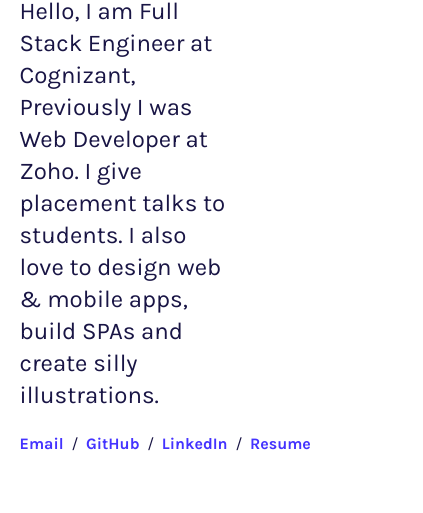
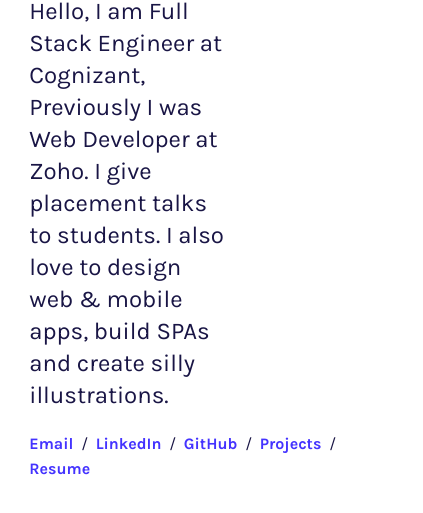
Before and after one commit to rubanthilak/rubanthilak.github.io, a website built with webpack: page index.html in a window 390 px wide. Shown: the part 403-916 px from the top of the page, 423 px wide, since content can reach past the window. Built offline with nearby package versions, Linux system fonts and the light colour scheme.

Commit message:
trying to publish 😪

```diff
--- a/index.html
+++ b/index.html
@@ -10,8 +10,8 @@
     <title>Ruban Thilak</title>
 </head>
 <body>
-    <div class="container">
-        <section class="home">
+    <div class="container home">
+        <section>
            <div class="hero-container">
                <div class="hero-title">
                     <h1>Ruban Thilak<span id="theme-switch" class="theme-switch">. <span class="tooltip">Click me.</span></span></h1>
@@ -32,13 +32,19 @@
                         &nbsp;/&nbsp;
                         <span>
                             <a href="">
+                                LinkedIn
+                            </a>
+                        </span>
+                        &nbsp;/&nbsp;
+                        <span>
+                            <a href="">
                                 GitHub
                             </a>
                         </span>
                         &nbsp;/&nbsp;
                         <span>
                             <a href="">
-                                LinkedIn
+                                Projects
                             </a>
                         </span>
                         &nbsp;/&nbsp;
@@ -51,24 +57,24 @@
                </div>
            </div>
         </section>
-        <section class="home">
+        <!-- <section>
             <div class="work-container flex">
                 <div class="work-content">
                     <div class="work-title">
-
+                        <h1>Movie Buff</h1>
                     </div>
                     <div class="work-para">
-
+                        <p>Movie Buff SPA created using Vanilla JavaScript and OMDb API.</p>
                     </div>
                     <div class="work-btn">
-
+                        Visit Site
                     </div>
                 </div>
                 <div class="work-hero">
 
                 </div>
             </div>
-        </section>
+        </section> -->
     </div>
 </body>
 </html>
--- a/webpack/sass/home.scss
+++ b/webpack/sass/home.scss
@@ -1,6 +1,4 @@
 .home {
-    height:100vh;
-
     .theme-switch{
         cursor: pointer;
         position: relative;
@@ -26,7 +24,7 @@
     }
 
     .hero-container{
-        margin-top: 150px;
+        padding: 150px 0px;
     }
 
     .hero-title{
--- a/webpack/sass/theme.scss
+++ b/webpack/sass/theme.scss
@@ -20,7 +20,6 @@
     margin: 0px;
     padding: 0px;
     background-color: var(--background-color);
-    height: 100px;
     font-family: var(--font-family);
     color: var(--primary-text-color);
     transition: all 0.9s;
@@ -48,16 +47,28 @@
     cursor: pointer;
 }
 
+section{
+    height: 100vh;
+    min-height: 700px;
+    max-height: 900px;
+
+    @media screen and (max-width:1040px) {
+        height: auto;
+        min-height: auto;
+        max-height: auto;
+    }
+}
+
 .container{
     width: 1200px;
     margin: 0px auto;
 
-    @media screen and (max-width:1220px) {
+    @media screen and (max-width:1240px) {
         width: 1000px;
     }
 
-    @media screen and (max-width:1020px) {
-        width: 90%;
+    @media screen and (max-width:1040px) {
+        width: 85%;
     }
 }
 
```
Also changed, not shown: pages/resume.html (+2 -2 lines), src/css/style.css.
